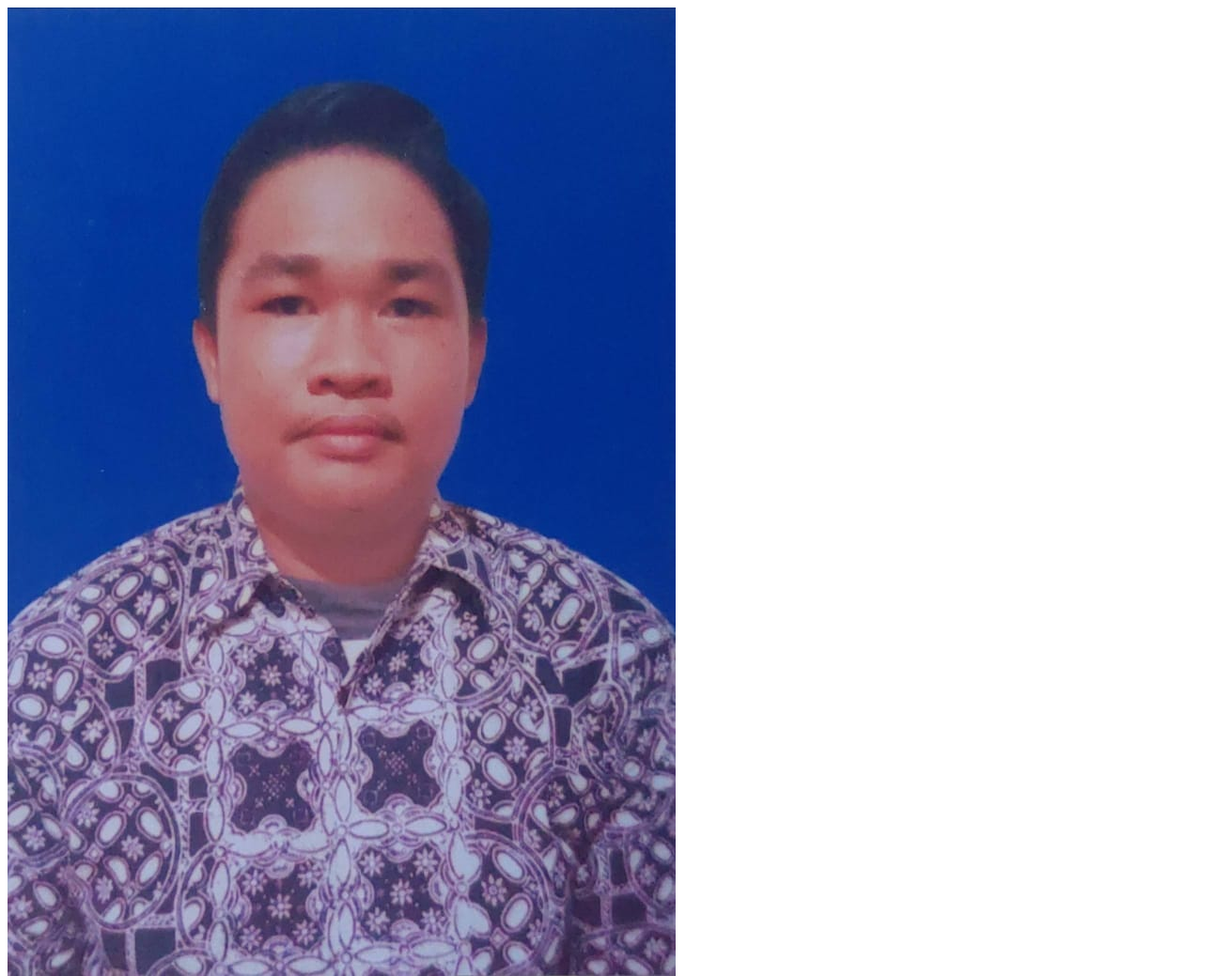
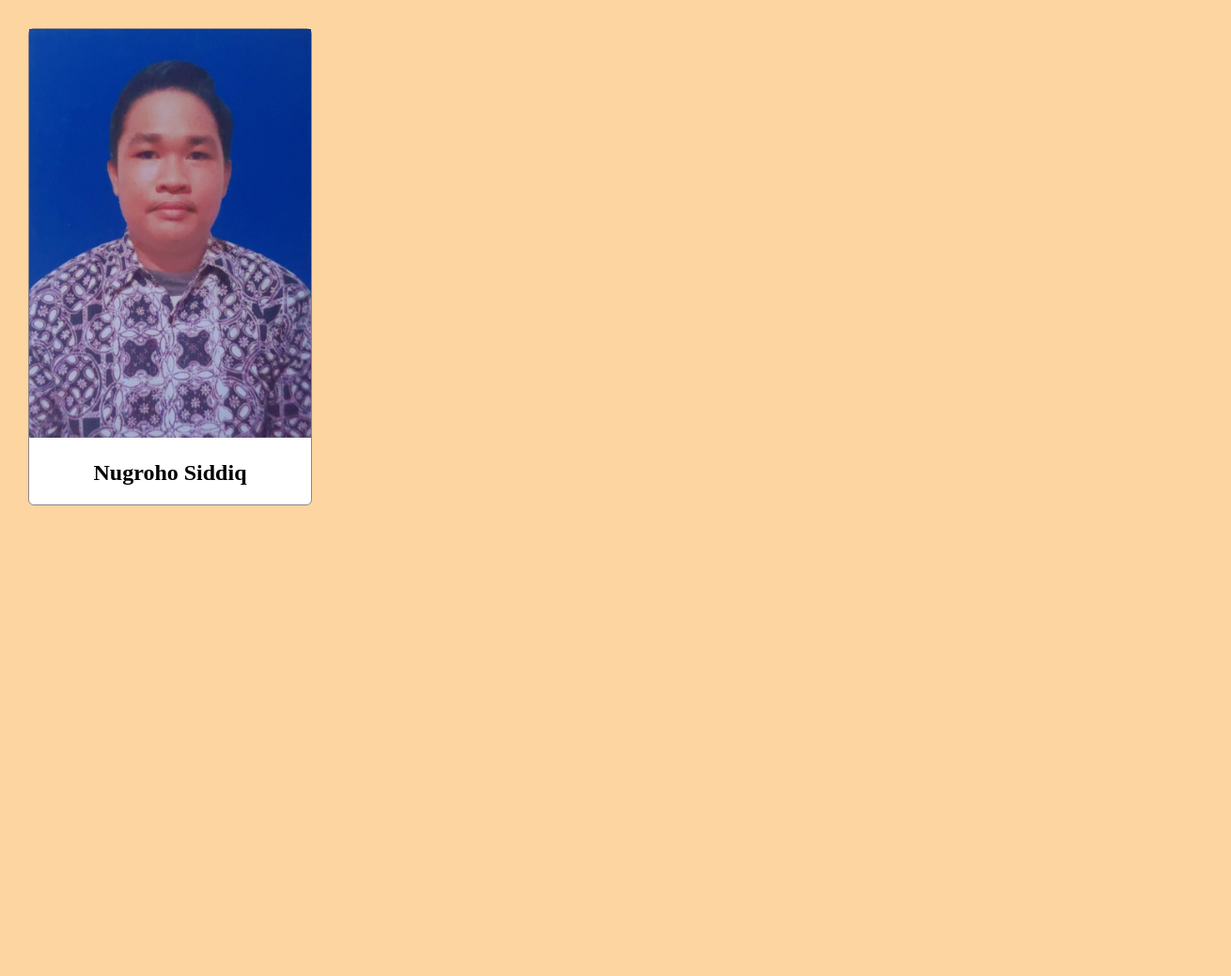
Before and after one commit to mubiyarto/dicoding-remote, a plain HTML site: page index.html in a window 1280 px wide. Shown: the top 1039 px of the page at 94% size, 1310 px wide, since content can reach past the window. After the commit the page ends 800 px from the top, so only its background shows below. Drawn offline with Linux system fonts and the light colour scheme.

Commit message:
added initial style.css to style the profile

```diff
--- a/index.html
+++ b/index.html
@@ -1,6 +1,7 @@
 <!DOCTYPE html>
 <html>
   <head>
+    <link rel="stylesheet" href="style.css">
   </head>
 
   <body>
--- /dev/null
+++ b/style.css
@@ -0,0 +1,21 @@
+body {
+    width: 100%;
+    margin: 30px;
+    background-color: rgb(252, 213, 161);
+ }
+
+ #profile-container{
+    max-width: 300px;
+    background-color: white;
+    border: 1px solid rgb(139, 135, 135);
+    border-radius: 6px;
+ }
+
+ #profile-image{
+    width: 100%;
+    height: auto;
+ }
+
+ #profile-name{
+    text-align: center;
+ }
```
